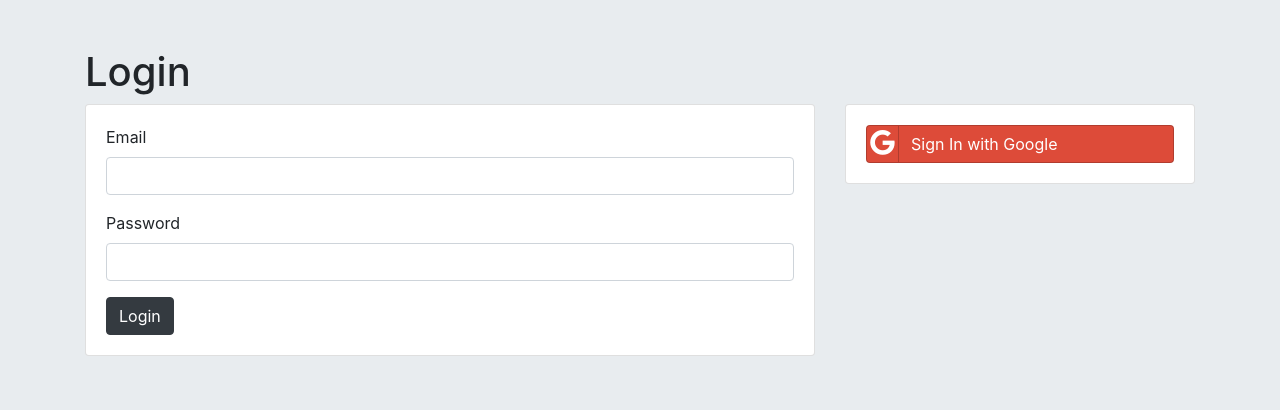
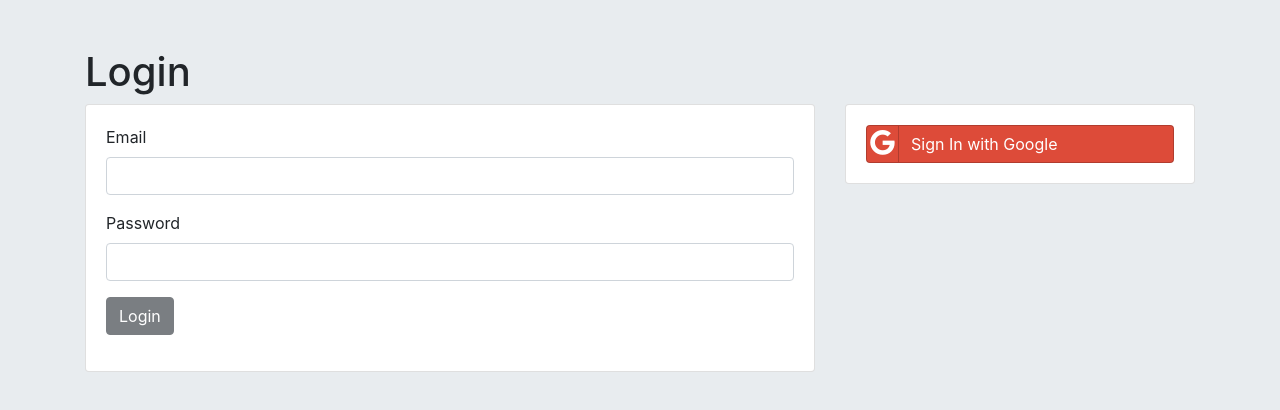
Before and after one commit to js52568/final-webapp, a React (Create React App) app in the folder front/: page /login in a window 1280 px wide. Shown: the top 410 px of the page. Built offline with nearby package versions, Linux system fonts and the light colour scheme; no server answers.

Commit message:
Auth small changes

```diff
--- a/front/src/components/App.jsx
+++ b/front/src/components/App.jsx
@@ -17,7 +17,6 @@ import { myContext } from "./Context";
 function App() {
 
     const userObject = useContext(myContext);
-    console.log(userObject);
 
     const [isLoggedIn, setIsLoggedIn] = useState(false);
 
--- a/front/src/components/Login.jsx
+++ b/front/src/components/Login.jsx
@@ -33,13 +33,18 @@ function Login(props) {
         props.onLogin();
         navigate("/main");
       } else {
-        setError("Register failed");
+        setError("Login failed");
       }
     });
   }
 
   function onClick() {
     window.open("http://localhost:8080/auth/google","_self");
+  }
+
+  function isValid() {
+    const {email, password} = loginForm;
+    return email.length > 0 && password.length > 0;
   }
 
     return <div className="container mt-5">
@@ -59,8 +64,9 @@ function Login(props) {
                 <label for="password">Password</label>
                 <input type="password" className="form-control" name="password" onChange={onChange} value={loginForm.password}/>
               </div>
-              <button type="submit" className="btn btn-dark">Login</button>
+              <button type="submit" className="btn btn-dark" disabled={!isValid()}>Login</button>
             </form>
+            <p>{error}</p>
 
           </div>
         </div>
--- a/front/src/components/Register.jsx
+++ b/front/src/components/Register.jsx
@@ -40,6 +40,11 @@ function Register(props) {
     window.open("http://localhost:8080/auth/google","_self");
   }
 
+  function isValid() {
+    const {email, password} = registerForm;
+    return email.length > 0 && password.length > 0;
+  }
+
     return <div class="container mt-5">
     <h1>Register</h1>
 
@@ -57,7 +62,7 @@ function Register(props) {
                 <label for="password">Password</label>
                 <input type="password" className="form-control" name="password" onChange={onChange} value={registerForm.password}/>
               </div>
-              <button type="submit" className="btn btn-dark">Register</button>
+              <button type="submit" className="btn btn-dark" disabled={!isValid()}>Register</button>
             </form>
 
           </div>
```
Also changed, not shown: 1 other file (tests, documents, lock files or other folders).
